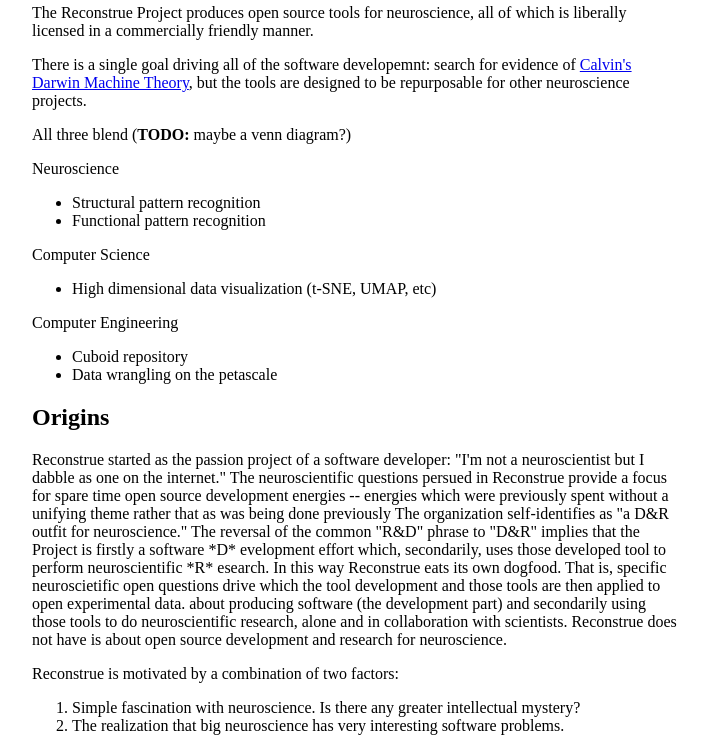
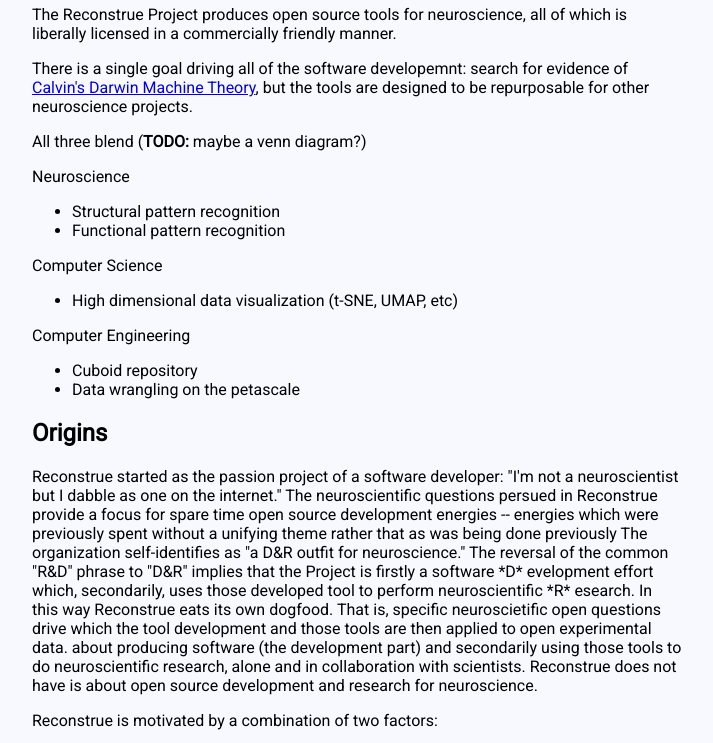
Before and after one commit to reconstrue/public_website, a Gatsby site: page /about in a window 1280 px wide. Shown: the part 575-1318 px from the top of the page, without its empty margins (283-996 px from the left). Built offline with nearby package versions, Linux system fonts and the light colour scheme; Gatsby itself is replaced by a stand-in of ours.

Commit message:
Adds Roboto as global font

```diff
--- a/package.json
+++ b/package.json
@@ -14,6 +14,7 @@
     "test": "echo \"Write tests! -> https://gatsby.dev/unit-testing\" && exit 1"
   },
   "dependencies": {
+    "fontsource-roboto": "^3.0.3",
     "gatsby": "^2.26.1",
     "react": "^16.12.0",
     "react-dom": "^16.12.0"
--- /dev/null
+++ b/src/components/layout.css
@@ -0,0 +1,10 @@
+body {
+  background: #f8f8ff;
+  font-family: "Roboto";
+}
+
+/*
+Green:  #008000 00a800
+Red:    #aa0000
+Yellow: #f7b900
+ */
--- a/src/components/layout.js
+++ b/src/components/layout.js
@@ -1,9 +1,11 @@
 import React from "react";
+import "./layout.css";
+import "fontsource-roboto"; // Defaults to weight 400 with all styles included.
 
 export default function Layout({ children }) {
   return (
     <div style={{ margin: `0 auto`, maxWidth: 650, padding: `0 1rem` }}>
-      <img src='/reconstrue_combo_mark.svg' width='100%' />
+      <img src='/reconstrue_combo_mark.svg' width='100%' alt='Reconstrue combination brandmark'/>
       <div>
         {children}
       </div>
```
Also changed, not shown: 1 other file.
